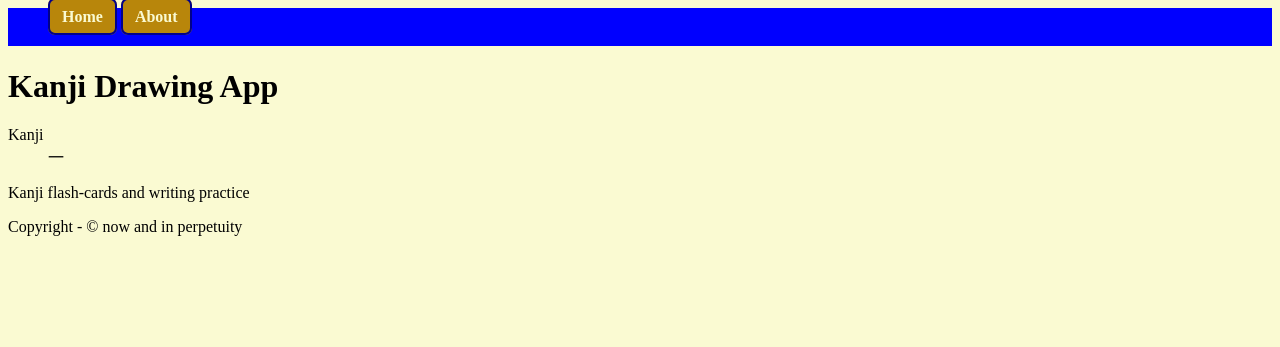
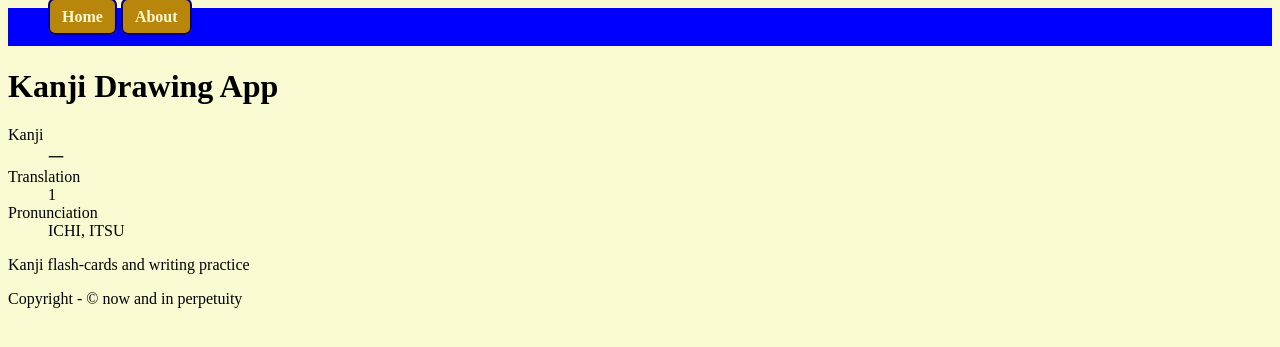
Before and after one commit to LeoKnox/kanji_app_a, a Flask app: page / in a window 1280 px wide. Shown: the top 347 px of the page. Run offline with Flask 2, Linux system fonts and the light colour scheme.

Commit message:
Add files via upload

```diff
--- a/application/templates/index.html
+++ b/application/templates/index.html
@@ -3,8 +3,14 @@
 {% block content %}
 <h1>Kanji Drawing App</h1>
 <dl>
-    <dt>Kanji</dt>
-    <dd>{{ kanjiData[0].kanji }}</dd>
+    {% for kd in kanjiData %}
+        <dt>Kanji</dt>
+        <dd>{{ kd.kanji }}</dd>
+        <dt>Translation</dt>
+        <dd>{{ kd.translation }}</dd>
+        <dt>Pronunciation</dt>
+        <dd>{{ kd.pronunciation }}</dd>
+    {% endfor %}
 </dl>
 
 <p>Kanji flash-cards and writing practice</p>
```
